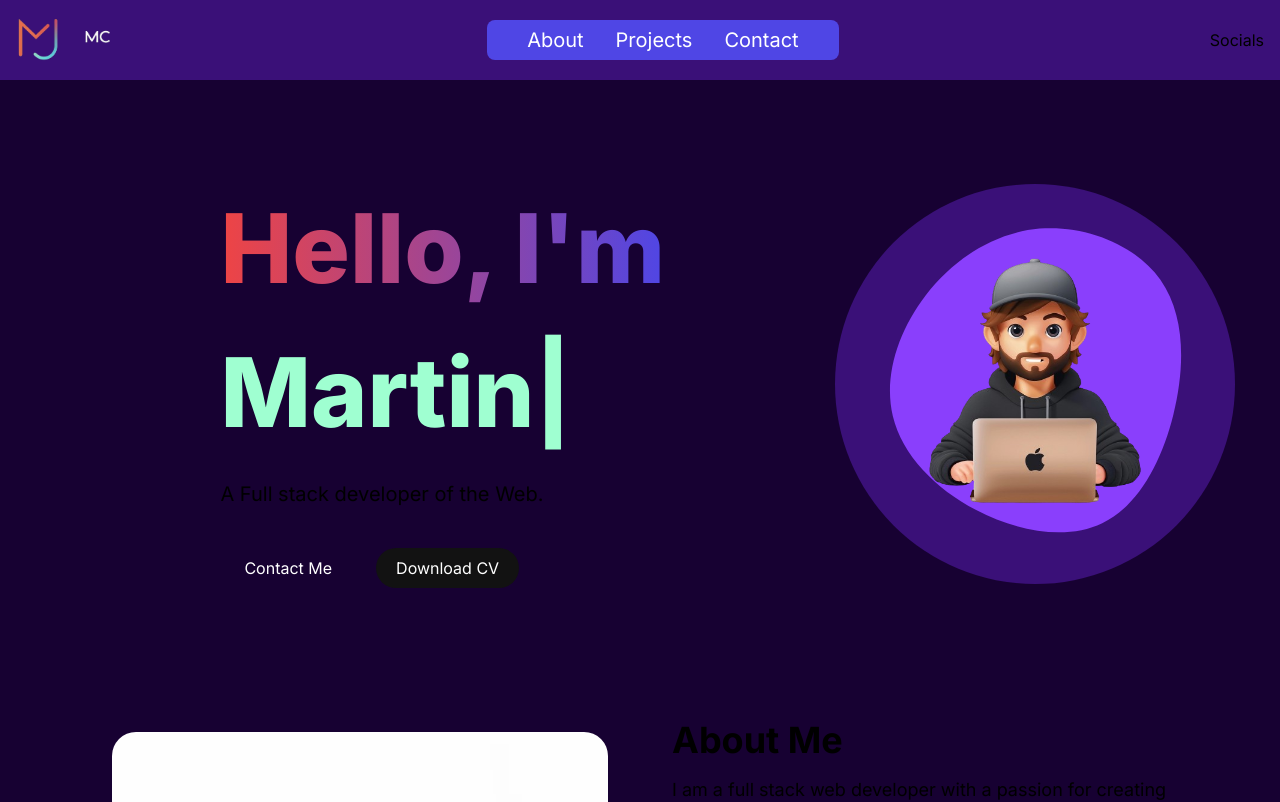
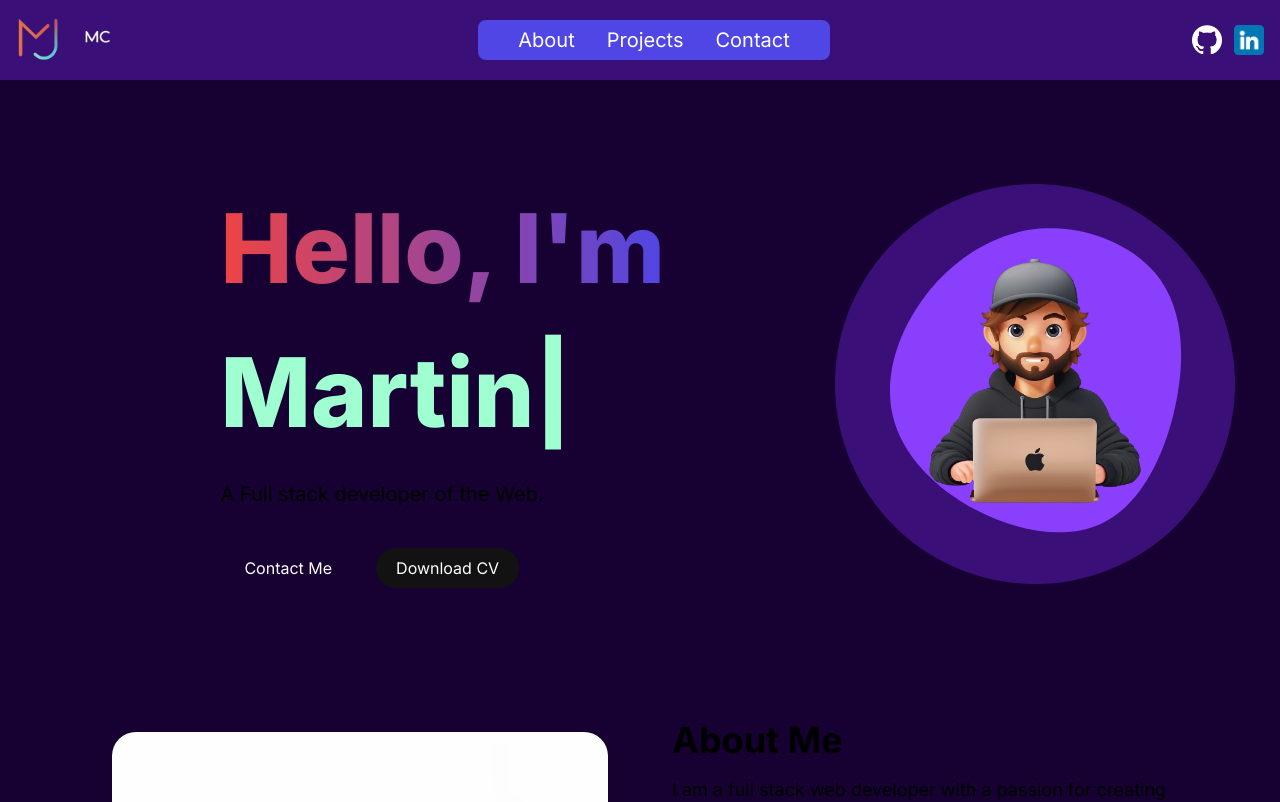
Before and after one commit to martincout/portfolio-next, a Next.js app: page / in a window 1280 px wide. Shown: the top 802 px of the page. Built offline with nearby package versions, Linux system fonts and the light colour scheme.

Commit message:
added fancy animations

```diff
--- a/src/app/components/AboutSection.jsx
+++ b/src/app/components/AboutSection.jsx
@@ -2,6 +2,7 @@
 import React, { useTransition, useState } from "react";
 import Image from "next/image";
 import TabButton from "./TabButton";
+import { motion } from "framer-motion";
 
 const TAB_DATA = [
   {
@@ -52,9 +53,27 @@ const AboutSection = () => {
   };
 
   return (
-    <section  id="about">
+    <section id="about">
       <div className="md:grid md:grid-cols-2 gap-8 items-center py-8 px-4 xl:gap-16 sm:py-16 xl:px-16">
-        <Image src="/images/about.webp" width={500} height={500} className="drag-none	rounded-3xl"/>
+        <motion.img src="/images/about.webp"
+          width={500} height={500}
+          className="drag-none rounded-3xl"
+          initial={{ scale: 0, rotate: 90 }}
+          animate={{ rotate: 0, scale: 1 }}
+          whileHover={{ scale: 1.2, rotate: 10 }}
+          whileTap={{
+            scale: 0.8,
+            rotate: -10,
+            borderRadius: "100%"
+          }}
+          transition={{
+            type: "spring",
+            stiffness: 260,
+            damping: 20
+          }}
+        >
+        </motion.img>
+        {/* <Image src="/images/about.webp" width={500} height={500} className="drag-none	rounded-3xl"/> */}
         <div className="mt-4 md:mt-0 text-left flex flex-col h-full">
           <h2 className="text-4xl font-bold mb-4">About Me</h2>
           <p className="text-base lg:text-lg">
--- a/src/app/components/Navbar.jsx
+++ b/src/app/components/Navbar.jsx
@@ -59,8 +59,15 @@ const Navbar = () => {
             ))}
           </ul>
         </div>
-        <div>
-          <h1>Socials</h1>
+        <div className="flex flex-row items-center gap-3">
+        <Link href="https://github.com/martincout" target="_blank">
+            <Image src="/github-mark-white.png" width={30}  height={30}
+                  alt="Github Icon" />
+          </Link>
+          <Link href="https://www.linkedin.com/in/martincout" target="_blank">
+            <Image src="/linkedin.png" width={30}  height={30}
+                    alt="Linkedin Icon" />
+          </Link>
         </div>
       </div>
       {navbarOpen ? <MenuOverlay links={navLinks} /> : null}
```
